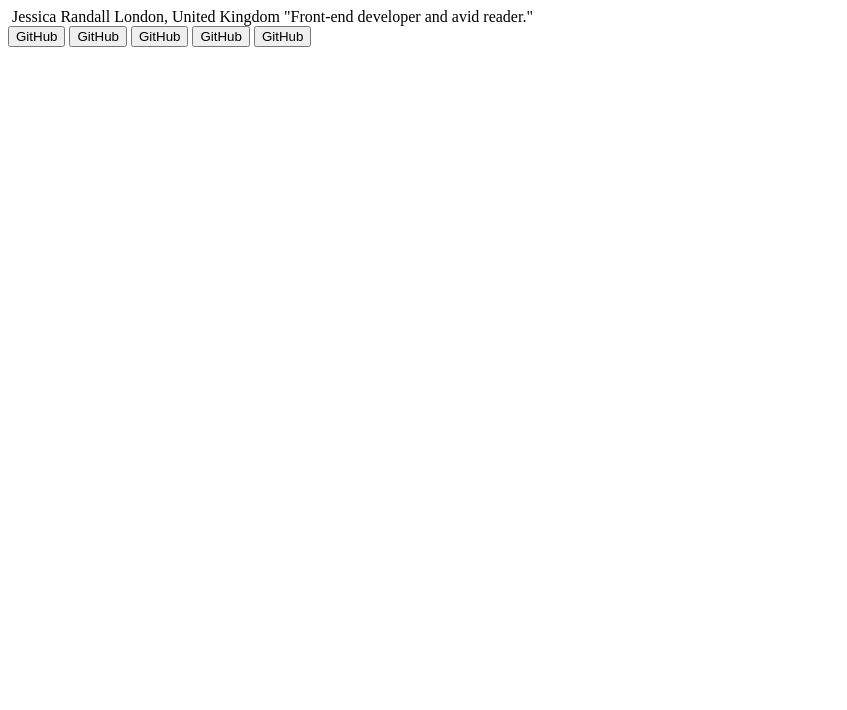
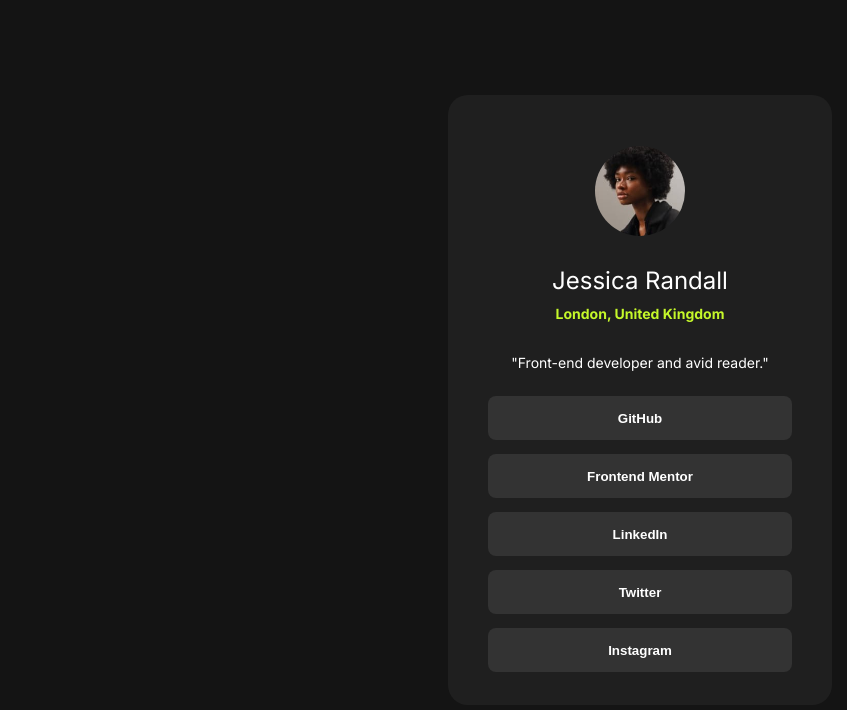
Before and after one commit to tortiman/social-links-profile-main, a plain HTML site: page index.html in a window 1280 px wide. Shown: the whole page, without its empty margins (0-847 px from the left). Drawn offline with Linux system fonts and the light colour scheme.

Commit message:
HTML and CSS update
Creation of styles in CSS

```diff
--- a/index.html
+++ b/index.html
@@ -18,16 +18,16 @@
   <body>
     <main class="main">
       <section class="card">
-        <img class="image" />
+        <img class="image" src="assets/images/avatar-jessica.jpeg" />
         <span class="name">Jessica Randall</span>
         <span class="location">London, United Kingdom</span>
         <span class="phrase">"Front-end developer and avid reader."</span>
         <div class="buttons-social">
           <input type="button" value="GitHub" />
-          <input type="button" value="GitHub" />
-          <input type="button" value="GitHub" />
-          <input type="button" value="GitHub" />
-          <input type="button" value="GitHub" />
+          <input type="button" value="Frontend Mentor" />
+          <input type="button" value="LinkedIn" />
+          <input type="button" value="Twitter" />
+          <input type="button" value="Instagram" />
         </div>
       </section>
     </main>
--- a/styles/styles.css
+++ b/styles/styles.css
@@ -0,0 +1,86 @@
+:root{
+    --green: hsl(75,94%,57%);
+    --white: hsl(0,0%,100%);
+    --grey700: hsl(0,0%,20%);
+    --grey800: hsl(0,0%,12%);
+    --grey900: hsl(0,0%,8%);
+}
+
+*{
+    margin: 0;
+    padding: 0;
+    box-sizing: border-box;
+}
+
+body{
+    font-family: 'Inter';
+    color: var(--white);
+    background-color: aliceblue;
+    display: flex;
+    justify-content: center;
+    align-items: center;
+    height: 100vh;
+}
+
+.main{
+    width: 1440px;
+    height: 960px;
+    display: flex;
+    justify-content: center;
+    align-items: center;
+    background-color: var(--grey900);
+}
+
+.card{
+    width: 384px;
+    height: 610px;
+    background-color: var(--grey800);
+    display: flex;
+    flex-direction: column;
+    align-items: center;
+    justify-content: top;
+    border-radius: 20px;
+
+}
+
+.image{
+    width: 90px;
+    height: 90px;
+    border-radius: 50%;
+    margin-top: 51px;
+    margin-bottom: 30px;
+}
+
+.name{
+    font-size: 24px;
+    font-weight: 400;
+}
+
+.location{
+    font-size: 14px;
+    font-weight: 700;
+    margin-top: 10px;
+    margin-bottom: 32px;
+    color: var(--green);
+}
+
+.phrase{
+    font-size: 14px;
+    margin-bottom: 25px;
+}
+
+.buttons-social{
+    display: flex;
+    flex-direction: column;
+    gap: 14px;
+}
+
+input{
+    width: 304px;
+    height: 44px;
+    background-color: var(--grey700);
+    border: none;
+    color: var(--white);
+    font-weight: 600;
+    border-radius: 8px;
+}
```
